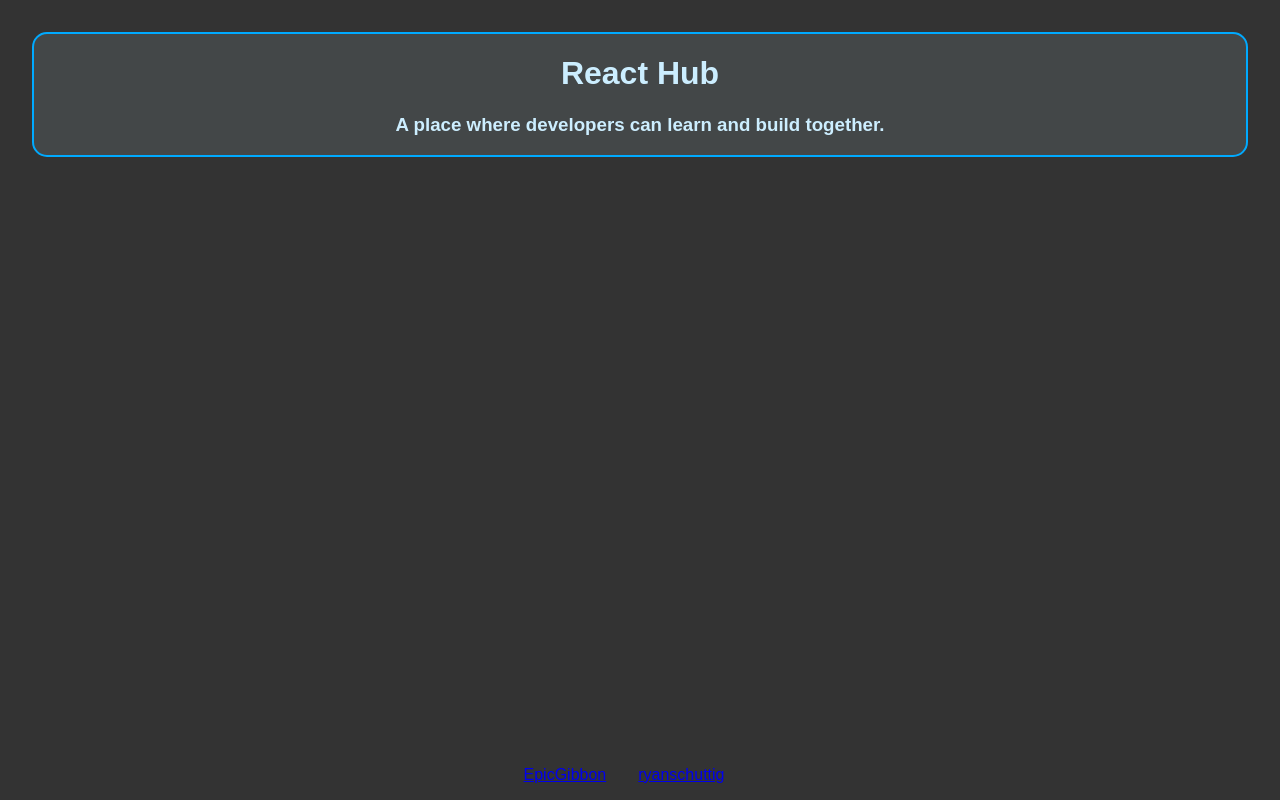
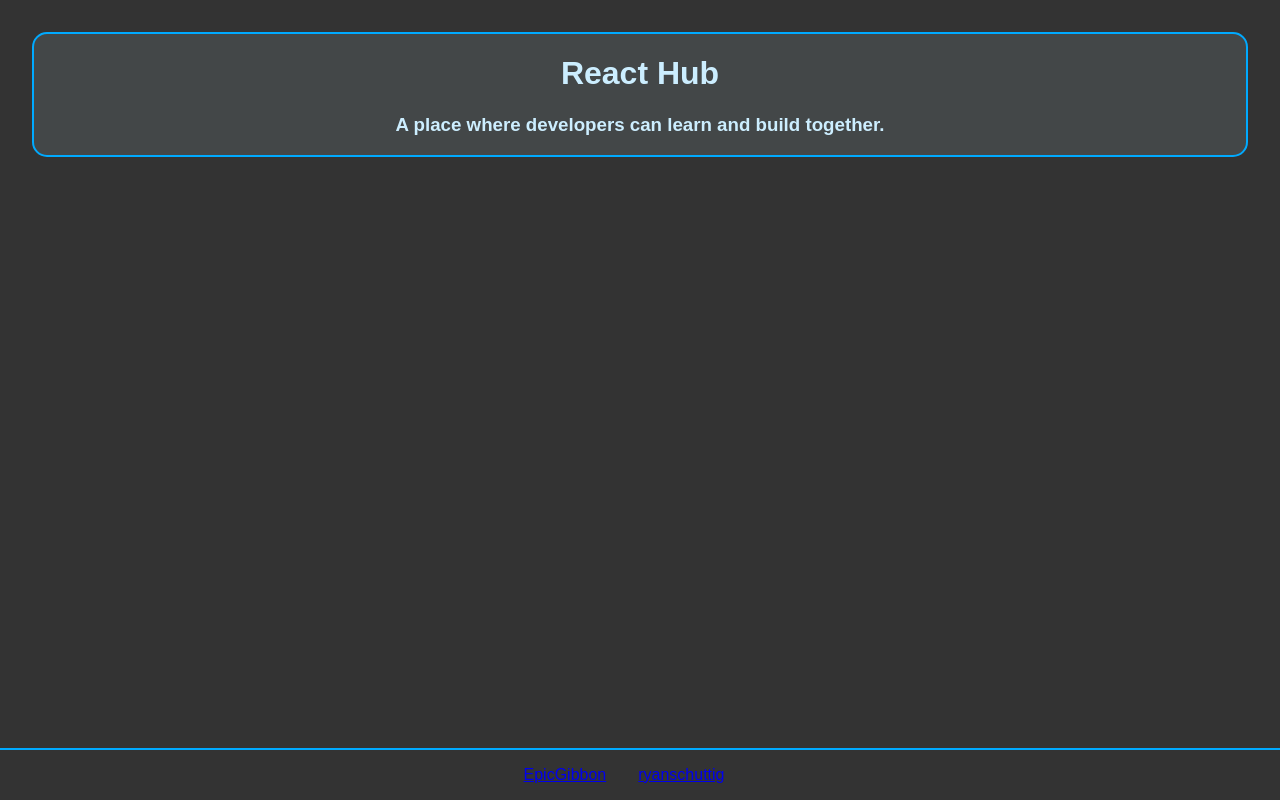
Before and after one commit to ryanschuttig/React_Hub, a React (Create React App) app: page / in a window 1280 px wide. Built offline with nearby package versions, Linux system fonts and the light colour scheme.

Commit message:
footer border

```diff
--- a/src/components/footer/Footer.scss
+++ b/src/components/footer/Footer.scss
@@ -3,6 +3,7 @@ a {
 }
 
 .footer {
+  border-top: 2px solid hsl(200, 100%, 50%);
   color: hsl(200, 100%, 90%);
   display: flex;
   flex-direction: column;
```
